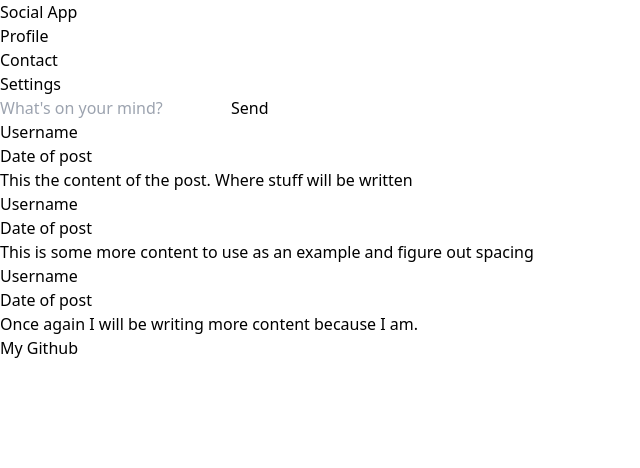
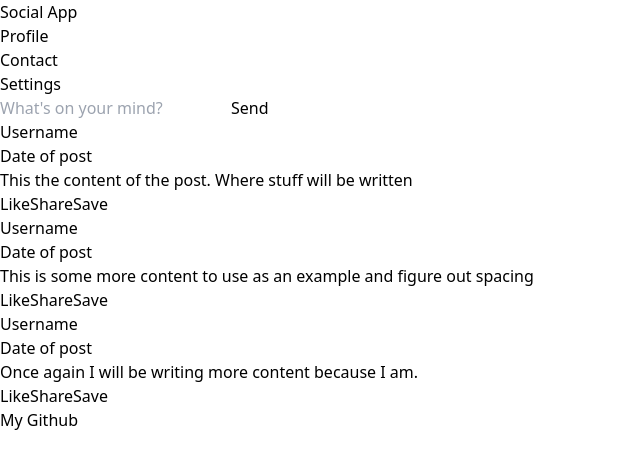
Before and after one commit to patrickoser/social-app, a React (Vite) app: page /home in a window 1280 px wide. Shown: the top 468 px of the page, without its empty margins (0-640 px from the left). Built offline with nearby package versions, Linux system fonts and the light colour scheme.

Commit message:
Add like, share and save buttons to posts.

```diff
--- a/src/components/Feed.jsx
+++ b/src/components/Feed.jsx
@@ -8,16 +8,31 @@ const Feed = () => {
                 <h1 className="font-bold">Username</h1>
                 <h3 className="text-xs">Date of post</h3>
                 <p>This the content of the post. Where stuff will be written</p>
+                <div>
+                    <button>Like</button>
+                    <button>Share</button>
+                    <button>Save</button>
+                </div>
             </div>
             <div className="max-w-full border border-red-500 text-left">
                 <h1 className="font-bold">Username</h1>
                 <h3 className="text-xs">Date of post</h3>
                 <p>This is some more content to use as an example and figure out spacing</p>
+                <div>
+                    <button>Like</button>
+                    <button>Share</button>
+                    <button>Save</button>
+                </div>
             </div>
             <div className="max-w-full border border-red-500 text-left">
                 <h1 className="font-bold">Username</h1>
                 <h3 className="text-xs">Date of post</h3>
                 <p>Once again I will be writing more content because I am.</p>
+                <div>
+                    <button>Like</button>
+                    <button>Share</button>
+                    <button>Save</button>
+                </div>
             </div>
         </div>
     )
```
